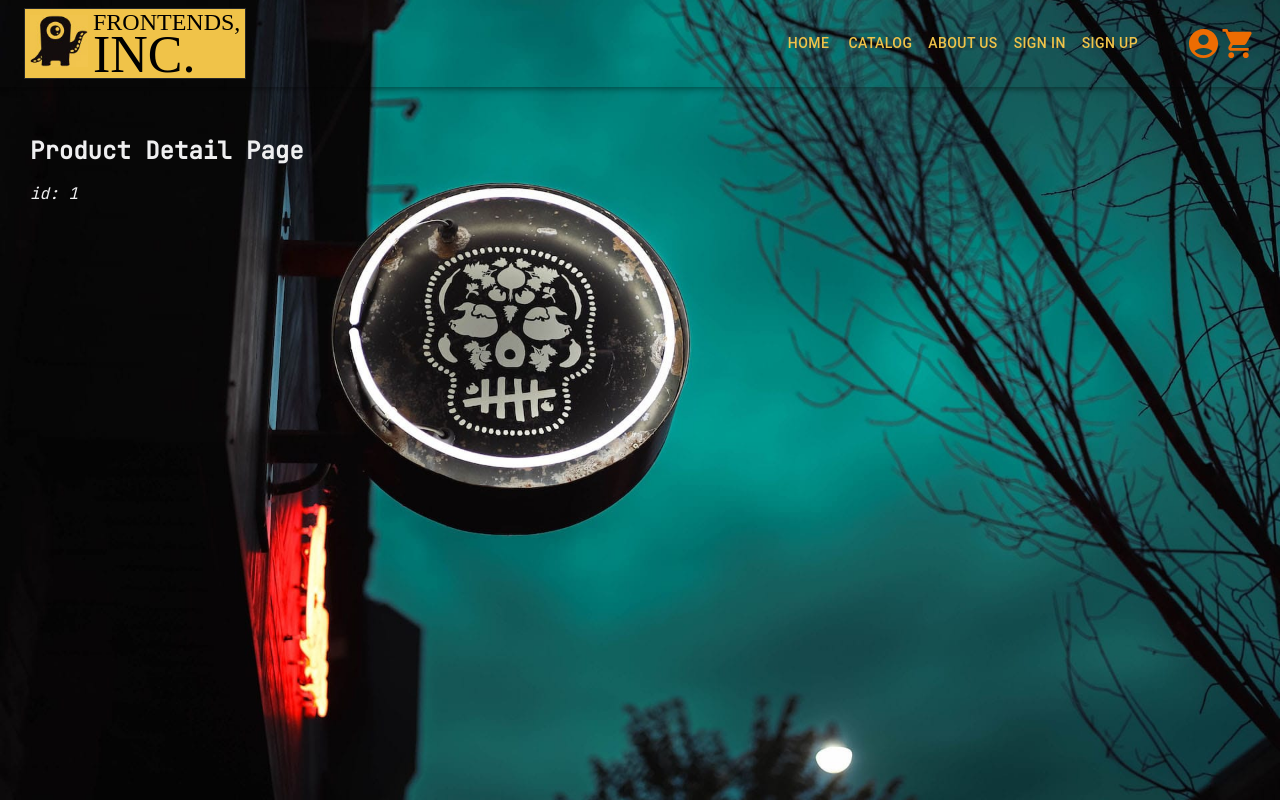
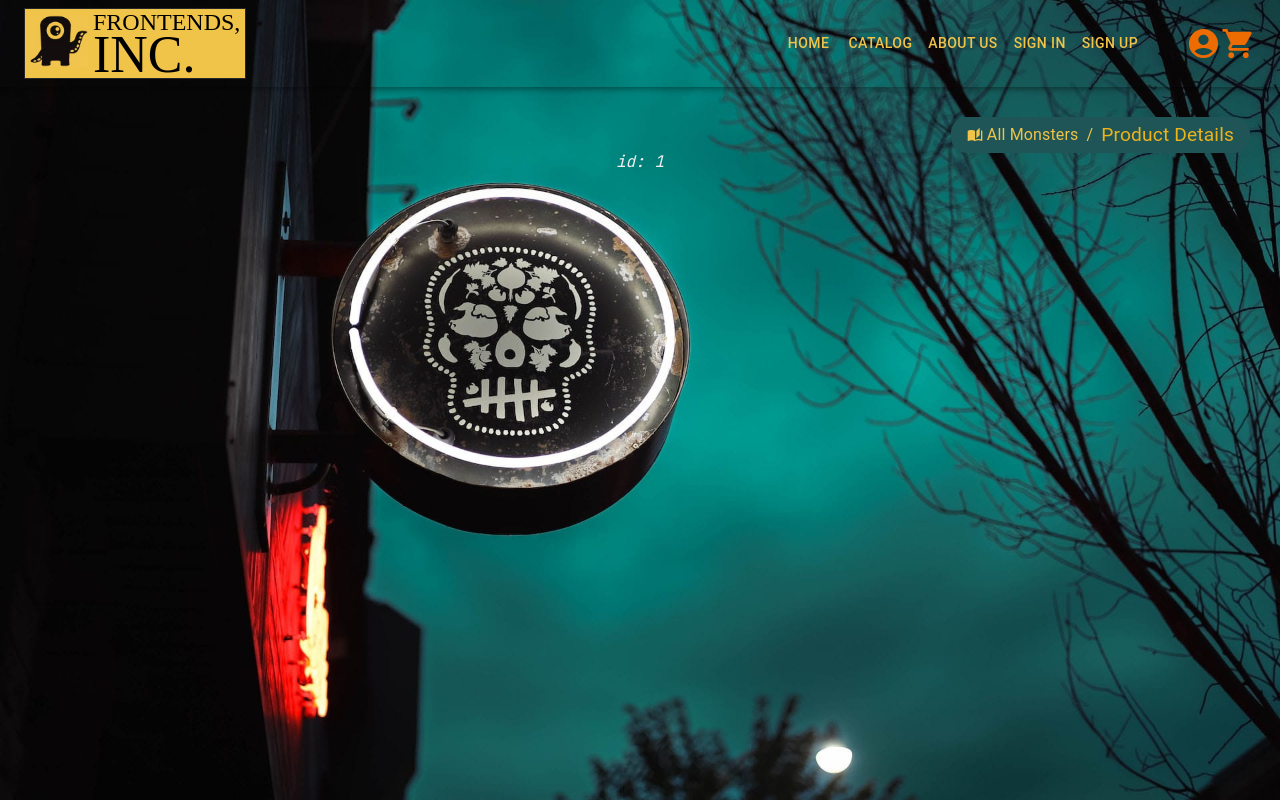
Before and after one commit to maximiloi/eCommerce-Application, a React (Vite) app in the folder monster-shop/: page /product/1 in a window 1280 px wide. Built offline with nearby package versions, Linux system fonts and the light colour scheme; a web font is replaced by a local one; what @commercetools/sdk-client-v2 would draw is missing.

Commit message:
feat: breadcrumps var with navLink

```diff
--- a/monster-shop/src/index.scss
+++ b/monster-shop/src/index.scss
@@ -8,11 +8,13 @@
 @import './sass/base/normalize';
 
 /* components */
+@import './sass/components/breadcrumb';
 @import './sass/components/buttons';
 
 /* pages */
 @import './sass/pages/catalogPage';
 @import './sass/pages/login-form';
+@import './sass/pages/productPage';
 @import './sass/pages/mainPage';
 
 .main {
--- a/monster-shop/src/pages/ProductPage.tsx
+++ b/monster-shop/src/pages/ProductPage.tsx
@@ -1,12 +1,24 @@
-import { useParams } from 'react-router-dom';
+import { NavLink, useParams } from 'react-router-dom';
+import { Box, Breadcrumbs } from '@mui/material';
+import AutoStoriesIcon from '@mui/icons-material/AutoStories';
 
 function ProductPage() {
   const { productId } = useParams();
   return (
-    <div>
-      <h2>Product Detail Page</h2>
-      <em>id: {productId}</em>
-    </div>
+    <Box className="product" sx={{ display: 'flex', flexWrap: 'nowrap' }}>
+      <Box className="product__content">
+        <Breadcrumbs className="breadcrumb" aria-label="breadcrumb">
+          <NavLink className="breadcrumb__item" to="/catalog">
+            <AutoStoriesIcon sx={{ mr: 0.5 }} fontSize="inherit" />
+            All Monsters
+          </NavLink>
+          <p className="breadcrumb__item breadcrumb__item_active">
+            Product Details
+          </p>
+        </Breadcrumbs>
+        <em>id: {productId}</em>
+      </Box>
+    </Box>
   );
 }
 
--- /dev/null
+++ b/monster-shop/src/sass/components/_breadcrumb.scss
@@ -0,0 +1,23 @@
+.breadcrumb {
+  padding: 0.2rem 1rem;
+  align-self: flex-end;
+  background: $color-background;
+  border-radius: 1rem;
+  & > * > *,
+  a {
+    color: $color-text;
+  }
+  a:hover {
+    text-decoration: underline;
+  }
+  &__item {
+    display: flex;
+    align-items: center;
+    &_active {
+      font-size: larger;
+      margin: 0;
+      pointer-events: none;
+      color: darken($color-text, 10%);
+    }
+  }
+}
--- /dev/null
+++ b/monster-shop/src/sass/pages/_productPage.scss
@@ -0,0 +1,8 @@
+.product {
+  &__content {
+    display: flex;
+    flex-direction: column;
+    align-items: center;
+    flex-grow: 1;
+  }
+}
```
